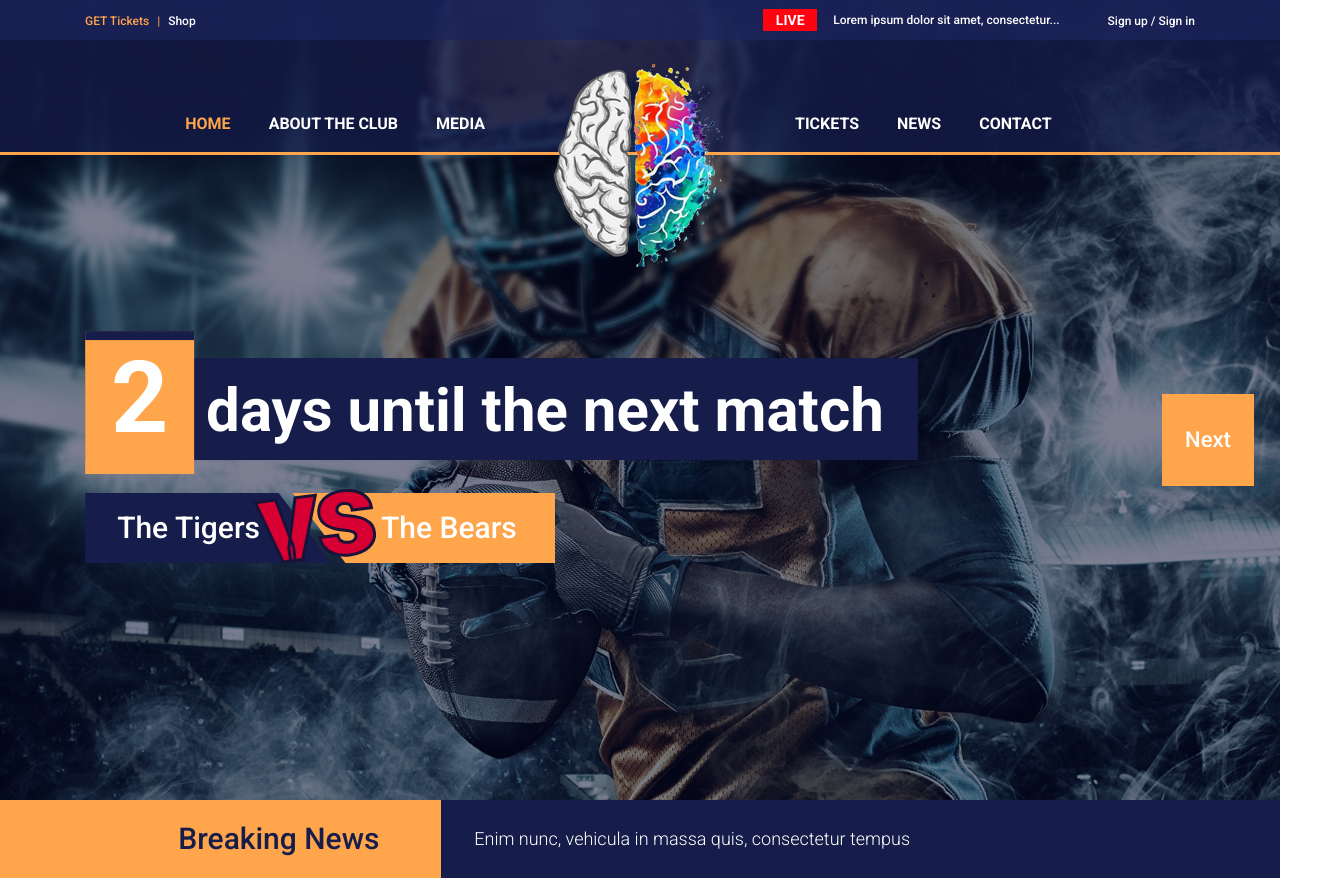
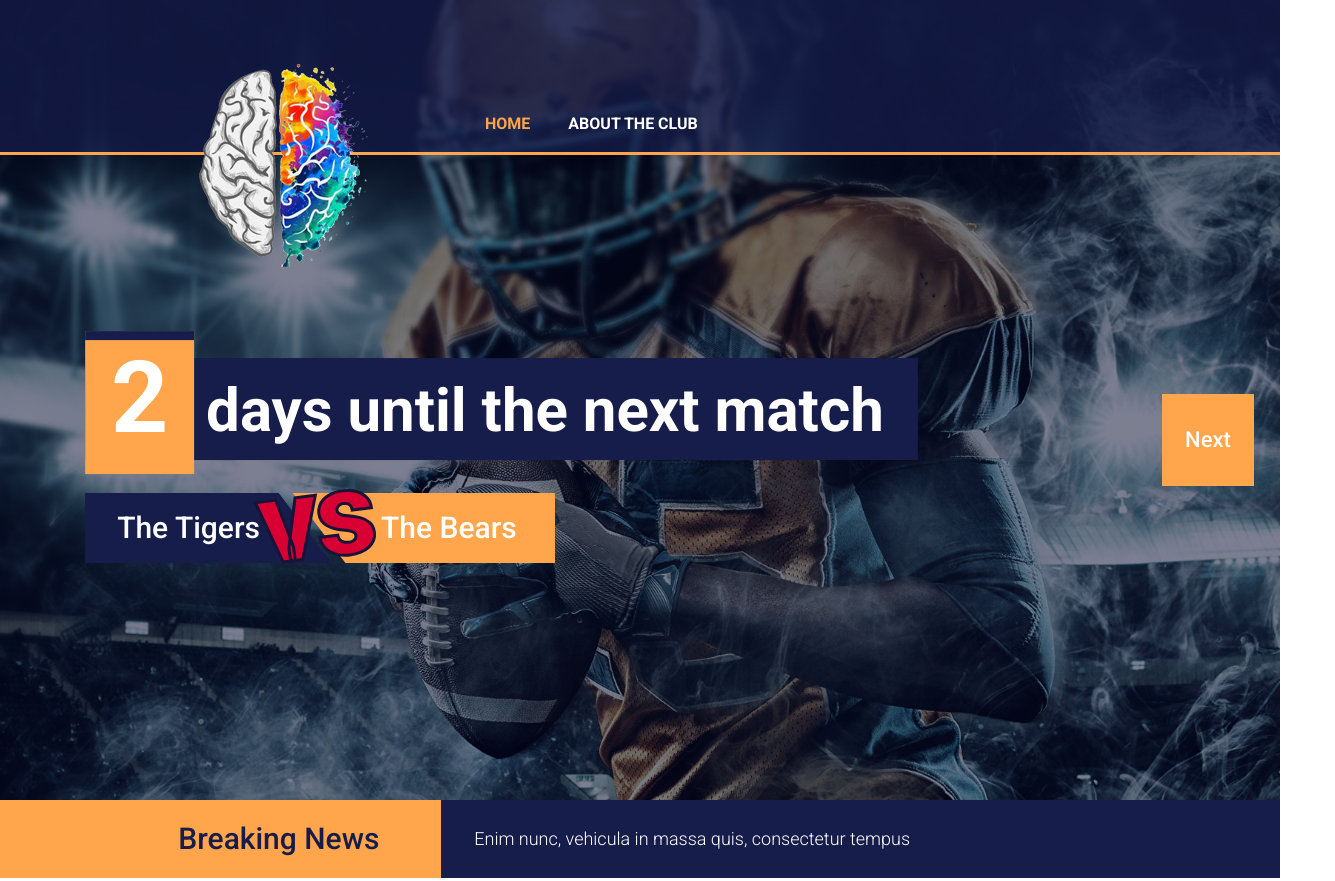
Before and after one commit to sentiet/sentiet.github.io, a plain HTML site: page index.html in a window 1280 px wide. Shown: the top 881 px of the page, 1335 px wide, since content can reach past the window. Drawn offline with Linux system fonts and the light colour scheme.

Commit message:
Update index.html

```diff
--- a/index.html
+++ b/index.html
@@ -30,20 +30,11 @@
 						<div class="main_nav_container_outer d-flex flex-row align-items-end justify-content-center trans_400">
 							<nav class="main_nav">
 								<div class="main_nav_container d-flex flex-row align-items-center justify-content-lg-start justify-content-center">
-									<div>
-										<!-- Header LIVE -->
-										<ul class="d-flex flex-row align-items-start justify-content-end">
-											<li class="active"><a href="index.html">home</a></li>
-											<li><a href="about.html">about the club</a></li>
-											<li><a href="#">media</a></li>
-										</ul>
-									</div>
 									<div class="logo_container text-center"><div class="trans_400"><a href="#"><img src="images/logo.png" alt=""></a></div></div>
 									<div>
 										<ul class="d-flex flex-row align-items-start justify-content-start">
-											<li><a href="#">tickets</a></li>
-											<li><a href="blog.html">news</a></li>
-											<li><a href="contact.html">contact</a></li>
+											<li class="active"><a href="index.html">home</a></li>
+											<li><a href="about.html">about the club</a></li>
 										</ul>
 									</div>
 								</div>
@@ -55,47 +46,8 @@
 					</div>
 				</div>
 			</div>
-
-			<!-- Header bar -->
-			<div class="header_bar">
-				<div class="container">
-					<div class="row">
-						<div class="col">
-							<div class="header_bar_content d-flex flex-row align-items-center justify-content-start">
-								<div class="header_links">
-									<ul class="d-flex flex-row align-items-start justify-content-start">
-										<li><a href="#">GET Tickets</a></li>
-										<li><a href="#">Shop</a></li>
-									</ul>
-								</div>
-								<div class="header_bar_right ml-auto d-flex flex-row align-items-center justify-content-start">
-
-									<!-- Header LIVE -->
-									<div class="header_live">
-										<a href="#">
-											<div class="d-flex flex-row align-items-center justify-content-start">
-												<div>live</div>
-												<div>Lorem ipsum dolor sit amet, consectetur...</div>
-											</div>
-										</a>
-									</div>
-
-									<!-- Sign up / Sign in -->
-									<div class="user_area">
-										<ul class="d-flex flex-row align-items-start justify-content-start">
-											<li><a href="#">Sign up</a></li>
-											<li><a href="#">Sign in</a></li>
-										</ul>
-									</div>
-								</div>
-							</div>
-						</div>
-					</div>
-				</div>
-			</div>
-
 		</div>
-
+</div>
 	</header>
 
 	<!-- Menu -->
```
